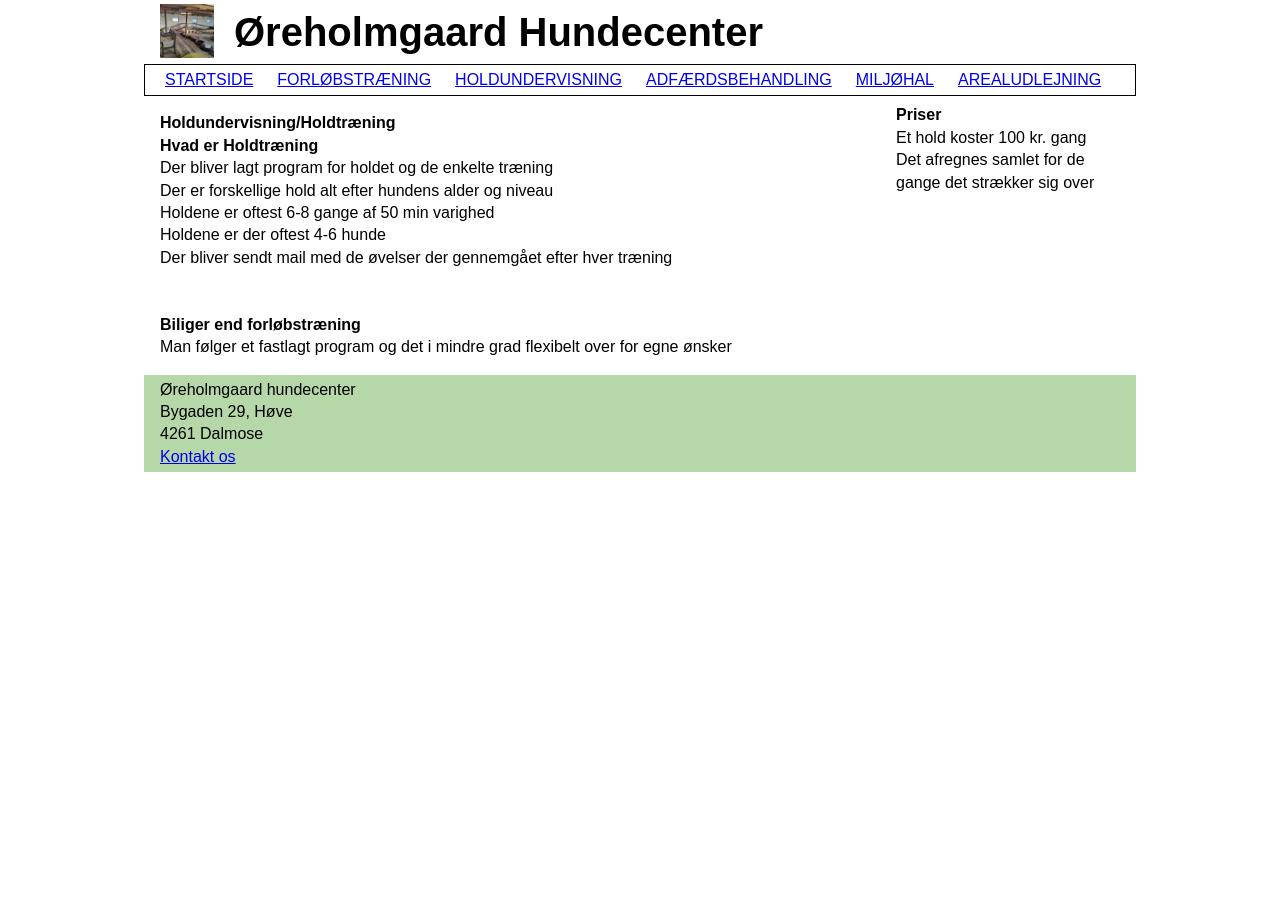
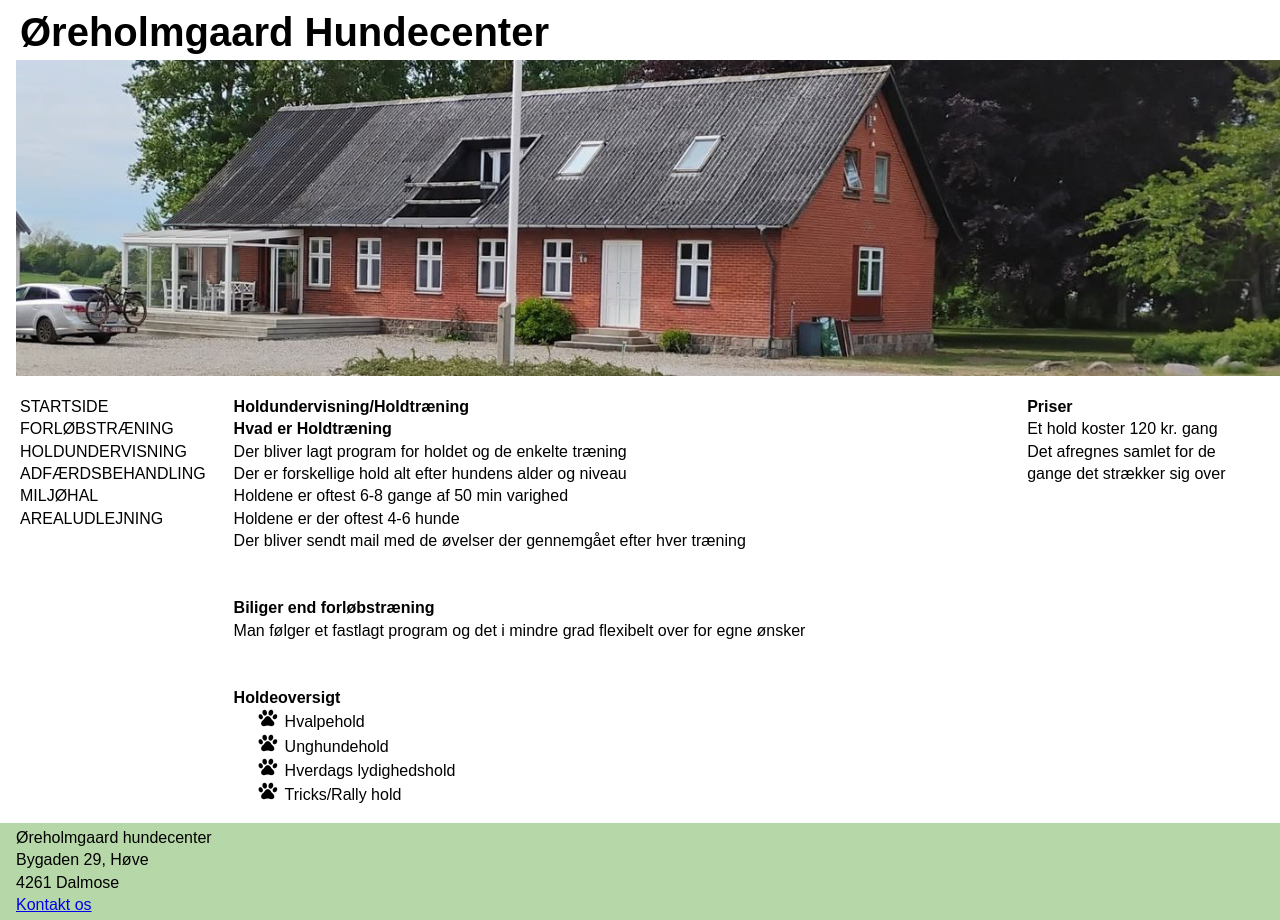
Before and after one commit to JimmyMolnit/Oereholm-hundecenter-v1, a plain HTML site: page Holdundervisning.html in a window 1280 px wide. Before the commit the page ends 800 px from the top, so only its background shows below. Drawn offline with Linux system fonts and the light colour scheme.

Commit message:
søndags update

```diff
--- a/Holdundervisning.html
+++ b/Holdundervisning.html
@@ -8,8 +8,8 @@
 </head>
 <body>
     <header class="self-clear">
-        <img src="Billeder/logo.jpg" alt="Vores logo">
         <h1>Øreholmgaard Hundecenter</h1>
+        <img src="Billeder/oereholmgaardsmal.jpg" alt="Vores logo">
     </header>
     <nav class="self-clear">
         <ul>
@@ -36,12 +36,21 @@
             <section>
                 <h2>Biliger end forløbstræning</h2>
                 <p>Man følger et fastlagt program og det i mindre grad flexibelt over for egne ønsker</p>
-
+                <br><br>
             </section>
-        </article>
+            <section>
+                <h2>Holdeoversigt</h2>
+                <ul>
+                    <li>Hvalpehold</li>
+                    <li>Unghundehold</li>
+                    <li>Hverdags lydighedshold</li>
+                    <li>Tricks/Rally hold</li>
+                </ul>
+            </section>
+         </article>
         <aside>
             <h2>Priser</h2>
-            <p>Et hold koster 100 kr. gang</p>
+            <p>Et hold koster 120 kr. gang</p>
             <p>Det afregnes samlet for de gange det strækker sig over</p>
 
         </aside>
--- a/Stylestartside.css
+++ b/Stylestartside.css
@@ -48,7 +48,7 @@
 
     body {
         margin: auto;
-        max-width: 62em;
+        max-width: 80em;
         font-size: 1em;
         line-height: 1.4;
     }
@@ -60,35 +60,51 @@
     }
 
         header img {
-            /*position: absolute;*/
+            /*position: fixed;*/
             float: left;
             padding-left: 1em;
-            width: 70px;
+            width: 80em;
             height: auto;
-            /*z-index: -1;*/
+           /* z-index: -1;*/
         }
 
 h1 {
     float: left;
+
     padding-left: .5em;
     font-size: 2.5em;
+    /*z-index: 1;*/
+    /*background-color: white;*/
+    /*position: relative;*/
 }
 
 nav {
+    float: left;
+    width: 17%;
     text-transform: uppercase;
-        border: 1px solid black;
-        /*background-color: #e06666;*/
-        padding: .25em 0;
+    /*border: 1px solid black;*/
+    /*background-color: white;*/
+    padding: 1em 0;
 }
 
     nav ul {
         list-style-type: none;
         padding-left: 1.25em;
+
     }
 
     nav li {
         float: left;
         padding-right: 1.5em;
+        text-decoration: none !important;
+        color: black;
+    }
+        nav li a {
+            text-decoration: none;
+            color: black;
+        }
+            nav li a:hover {
+                text-decoration: underline;
             }
 
     main {
@@ -99,14 +115,14 @@
         float: left;
         padding: 1em;
         /*line-height: 1.5;*/
-        width: 75%;
+        width: 62%;
         /*background-color: white;*/
     }
 
     aside {
         float: left;
-        width: 25%;
-        padding: .5em;
+        width: 20%;
+        padding: 1em;
         /*background-color: #b4a7d6;*/
     }
     /*div div {
```
Also changed, not shown: Adfaerdsbehandling.html (+1 -1 lines), Arealudlejning.html (+2 -2 lines), Event.html (+1 -1 lines), Forloebstraening.html (+1 -1 lines), Galleri.html (+1 -1 lines), Miljoehal.html (+1 -1 lines), index.html (+2 -1 lines), Billeder/Oereholmgaard.jpg (added), Billeder/Oereholmgaardsmal.jpg (added), README.txt, 1 other file. Lines whose indentation alone changed are shown as unchanged.
